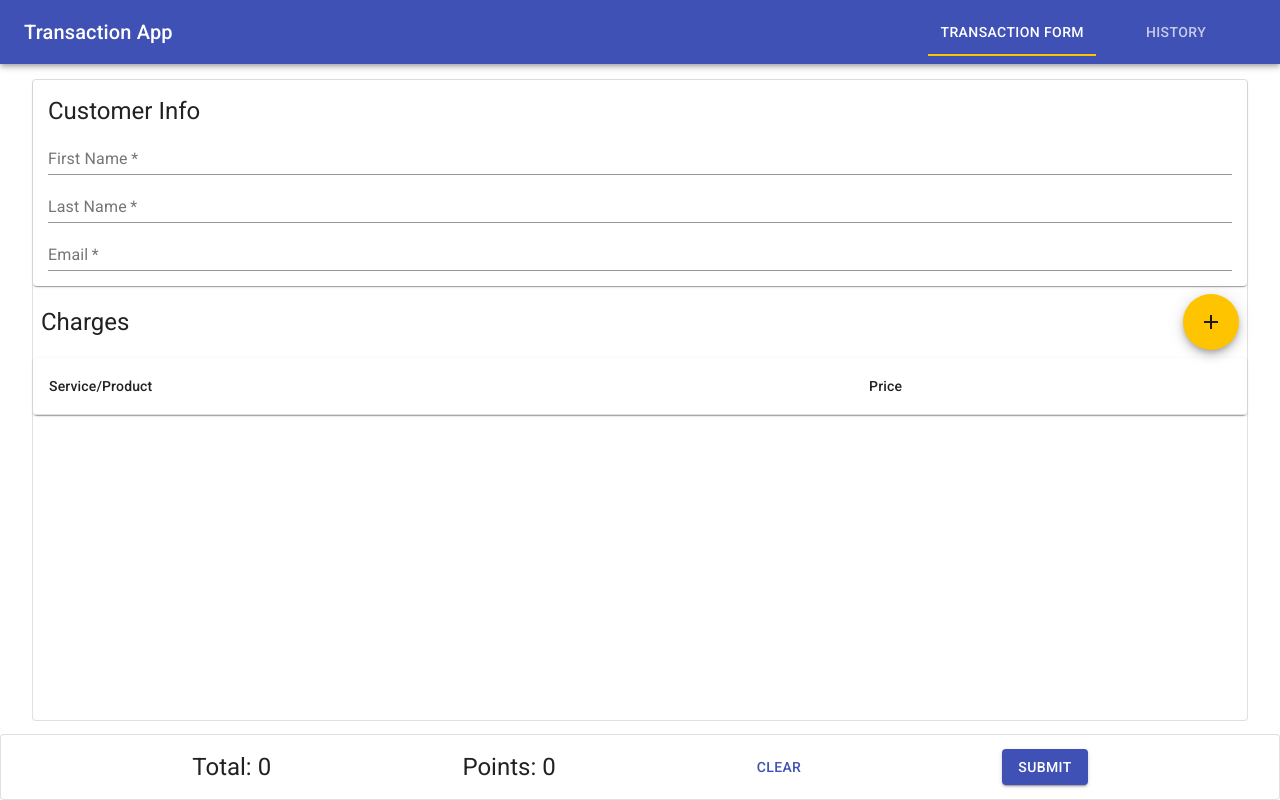
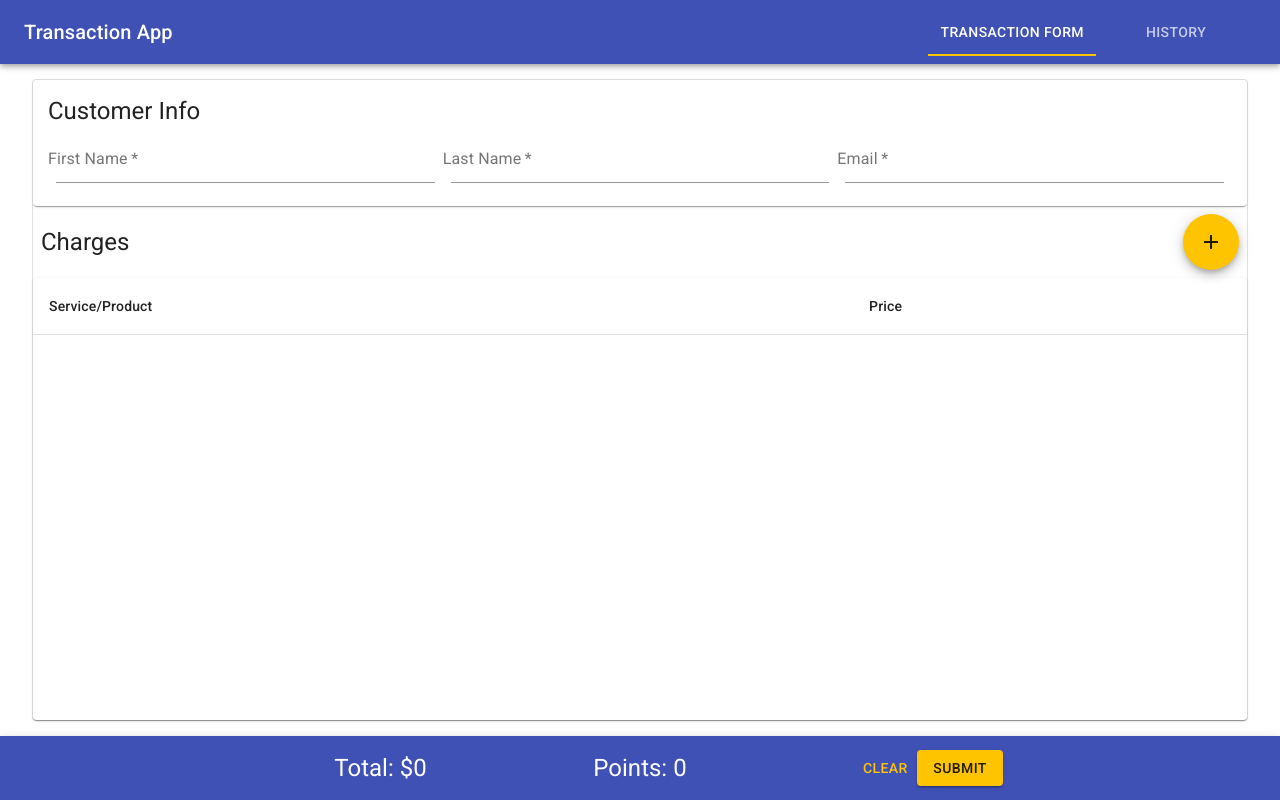
Before and after one commit to rdavenport92/transaction-app, a React (Create React App) app: page / in a window 1280 px wide. Built offline with nearby package versions, Linux system fonts and the light colour scheme.

Commit message:
experimenting with transaction history, cleaned up transaction form some more

```diff
--- a/src/components/AppBody/TransactionForm/FormBody/Charges/Charges.js
+++ b/src/components/AppBody/TransactionForm/FormBody/Charges/Charges.js
@@ -16,7 +16,12 @@ import DeleteIcon from '@material-ui/icons/Delete';
 
 const useStyles = makeStyles(() => ({
   chargesWrapper: {
-    flex: '1'
+    flex: '1',
+    display: 'flex',
+    flexDirection: 'column'
+  },
+  chargesTable: {
+    height: '100%'
   },
   chargesHeader: {
     display: 'flex',
@@ -43,7 +48,7 @@ const Charges = ({ setDialogIsOpen, charges, removeCharge }) => {
           <AddIcon />
         </Fab>
       </div>
-      <TableContainer component={Paper}>
+      <TableContainer component={Paper} className={classes.chargesTable}>
         <Table>
           <TableHead>
             <TableRow>
--- a/src/components/AppBody/TransactionForm/FormBody/CustomerInfo/CustomerInfo.js
+++ b/src/components/AppBody/TransactionForm/FormBody/CustomerInfo/CustomerInfo.js
@@ -8,7 +8,11 @@ const useStyles = makeStyles(() => ({
   },
   customerInfoForm: {
     display: 'flex',
-    flexDirection: 'column'
+    justifyContent: 'space-evenly'
+  },
+  textField: {
+    flex: 1,
+    padding: '8px'
   }
 }));
 
@@ -27,18 +31,21 @@ const CustomerInfo = ({
       <form onSubmit={(e) => e.preventDefault}>
         <div className={classes.customerInfoForm}>
           <TextField
+            className={classes.textField}
             value={customerFirstName}
             onChange={(e) => setCustomerFirstName(e.target.value)}
             required
             label="First Name"
           ></TextField>
           <TextField
+            className={classes.textField}
             value={customerLastName}
             onChange={(e) => setCustomerLastName(e.target.value)}
             required
             label="Last Name"
           ></TextField>
           <TextField
+            className={classes.textField}
             value={customerEmail}
             onChange={(e) => setCustomerEmail(e.target.value)}
             required
--- a/src/components/AppBody/TransactionForm/FormFooter/FormFooter.js
+++ b/src/components/AppBody/TransactionForm/FormFooter/FormFooter.js
@@ -1,16 +1,16 @@
 import React from 'react';
 import {
+  AppBar,
   Toolbar,
   Typography,
   Button,
-  Paper,
   makeStyles
 } from '@material-ui/core';
 
 const useStyles = makeStyles(() => ({
   footerWrapper: {
     display: 'flex',
-    alignItems: 'flex-end',
+    alignItems: 'center',
     padding: 0,
     width: '100%'
   },
@@ -21,24 +21,49 @@ const useStyles = makeStyles(() => ({
     alignItems: 'center',
     flex: 1,
     height: '100%'
+  },
+  total: {
+    flex: 1,
+    display: 'flex',
+    justifyContent: 'flex-end'
+  },
+  points: {
+    flex: 1,
+    display: 'flex',
+    justifyContent: 'center'
+  },
+  actions: {
+    flex: 1
   }
 }));
 
 const FormFooter = ({ total, points, clearTransaction, submitTransaction }) => {
   const classes = useStyles();
   return (
+    <AppBar position="relative">
       <Toolbar className={classes.footerWrapper}>
-      <Paper elevation={5} variant="outlined" className={classes.footer}>
-        <Typography variant="h5">Total: {total}</Typography>
+        <div className={classes.total}>
+          <Typography variant="h5">Total: ${total}</Typography>
+        </div>
+        <div className={classes.points}>
+          {' '}
           <Typography variant="h5">Points: {points}</Typography>
-        <Button color="primary" onClick={clearTransaction}>
+        </div>
+        <div className={classes.actions}>
+          {' '}
+          <Button color="secondary" onClick={clearTransaction}>
             clear
           </Button>
-        <Button variant="contained" color="primary" onClick={submitTransaction}>
+          <Button
+            variant="contained"
+            color="secondary"
+            onClick={submitTransaction}
+          >
             submit
           </Button>
-      </Paper>
+        </div>
       </Toolbar>
+    </AppBar>
   );
 };
 
--- a/src/components/AppBody/TransactionHistory/TransactionHistory.js
+++ b/src/components/AppBody/TransactionHistory/TransactionHistory.js
@@ -1,7 +1,58 @@
-import React from 'react';
+import React, { useEffect, useState } from 'react';
+
+import { fetchTransactions } from '../../../utils/utils';
+
+const monthNames = [
+  'January',
+  'February',
+  'March',
+  'April',
+  'May',
+  'June',
+  'July',
+  'August',
+  'September',
+  'October',
+  'November',
+  'December'
+];
 
 const TransactionHistory = () => {
-  return <div>TransactionHistory</div>;
+  const [transactions, setTransactions] = useState([]);
+  const [availableDates, setAvailableDates] = useState([]);
+
+  useEffect(() => {
+    // finding unique dates
+    const dates = transactions
+      .map((transaction) => new Date(transaction.date).getMonth())
+      .reduce((uniqueDates, currentDate) => {
+        if (uniqueDates.filter((d) => d === currentDate).length === 0) {
+          uniqueDates.push(currentDate);
+          return uniqueDates;
+        } else {
+          return uniqueDates;
+        }
+      }, []);
+    setAvailableDates(dates);
+  }, [transactions]);
+
+  useEffect(() => {
+    (async function fetchTransactionData() {
+      const transactions = await fetchTransactions();
+      setTransactions(transactions);
+    })();
+  }, []);
+
+  return (
+    <div>
+      <div>
+        {availableDates.map((date) => {
+          return <div>{monthNames[date]}</div>;
+        })}
+      </div>
+      <div>Content here</div>
+    </div>
+  );
 };
 
 export default TransactionHistory;
--- a/src/utils/utils.js
+++ b/src/utils/utils.js
@@ -18,5 +18,23 @@ exports.convertPriceToPoints = (price) =>
 exports.postTransaction = (transactionDetails) =>
   // simulating posting a transaction to the back end
   new Promise((res) => {
+    const transactions = JSON.parse(
+      sessionStorage.getItem('transaction-collection') || '[]'
+    );
+    transactions.push(transactionDetails);
+    sessionStorage.setItem(
+      'transaction-collection',
+      JSON.stringify(transactions)
+    );
     res(transactionDetails);
   });
+
+exports.fetchTransactions = () => {
+  return new Promise((res) => {
+    const generatedTransactions = require('./mockData/mockData.json');
+    const userCreatedTransactions = JSON.parse(
+      sessionStorage.getItem('transaction-collection') || '[]'
+    );
+    res([...generatedTransactions, ...userCreatedTransactions]);
+  });
+};
```
Lines whose indentation alone changed are shown as unchanged.
